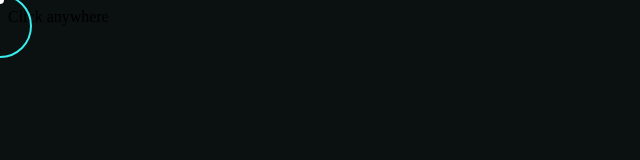
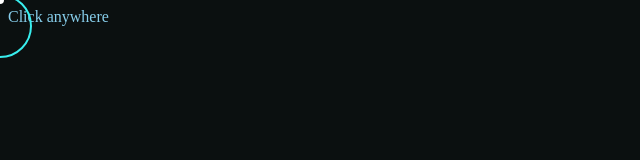
Before and after one commit to VishalZ123/dot_mouse_v, a plain HTML site: page index.html in a window 1280 px wide. Shown: the whole page, without its empty margins (0-640 px from the left). Drawn offline with nearby package versions, Linux system fonts and the light colour scheme.

Commit message:
add text to the page

```diff
--- a/index.html
+++ b/index.html
@@ -45,8 +45,8 @@
     </head>
     <body bgcolor="rgba(1,1,1)">
         <script src="https://cdn.jsdelivr.net/npm/vue@2.6.12/dist/vue.js"></script>
-        <span color="skyblue" align="center">Click anywhere</span>
         <div id="entire">
+        <span style="color: skyblue; align:center;">Click anywhere</span>
         <div class="outer"></div>
         <div class="inner" v-on:click="scatter($event)"></div>
         </div>
```
